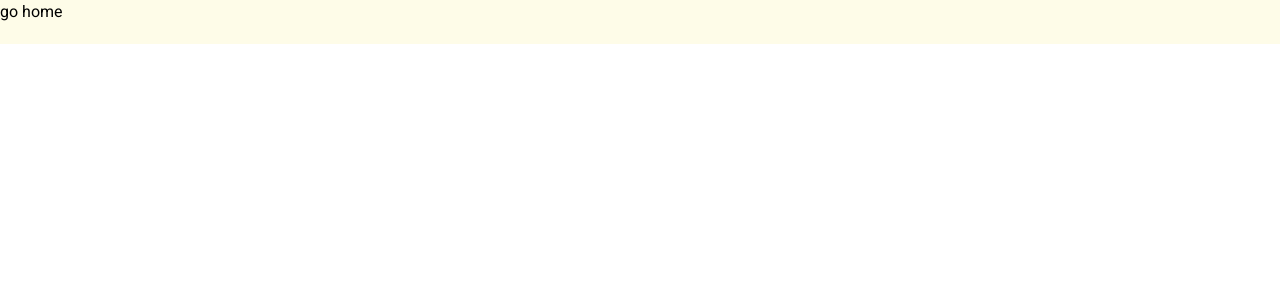
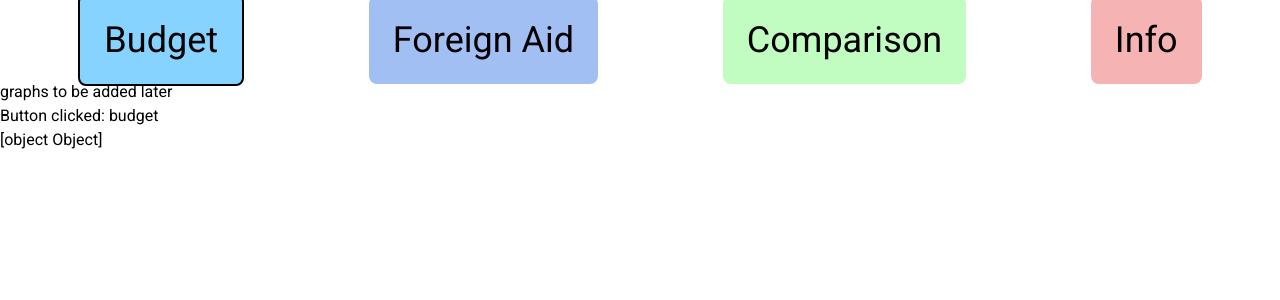
Before and after one commit to jmetzg11/portfolio_frontend, a SvelteKit app: page /budget in a window 1280 px wide. Shown: the top 300 px of the page. Built offline with nearby package versions, Linux system fonts and the light colour scheme; no server answers.

Commit message:
apis running

```diff
--- /dev/null
+++ b/src/components/budget/Header.svelte
@@ -0,0 +1,45 @@
+<script lang="ts">
+  import { activeBudgetButton } from '../../stores/budgetStore';
+  import { getData } from '../../routes/budget/helpers';
+
+  const setActive = (button: string) => {
+    activeBudgetButton.set(button);
+    getData(button);
+    console.log('i was called');
+  };
+</script>
+
+<header class="flex items-center justify-around h-[10vh] p-4">
+  <button
+    class="text-4xl p-6 mx-2 rounded-lg"
+    class:active={$activeBudgetButton === 'budget'}
+    on:click={() => setActive('budget')}
+    style="background-color: rgba(56, 182, 255, 0.6)">Budget</button
+  >
+  <button
+    class="text-4xl p-6 mx-2 rounded-lg"
+    class:active={$activeBudgetButton === 'foreignAid'}
+    on:click={() => setActive('foreignAid')}
+    style="background-color: rgba(100, 149, 237, 0.6)">Foreign Aid</button
+  >
+  <button
+    class="text-4xl p-6 mx-2 rounded-lg"
+    class:active={$activeBudgetButton === 'comparison'}
+    on:click={() => setActive('comparison')}
+    style="background-color: rgba(152, 251, 152, 0.6)">Comparison</button
+  >
+  <button
+    class="text-4xl p-6 mx-2 rounded-lg"
+    class:active={$activeBudgetButton === 'info'}
+    on:click={() => setActive('info')}
+    style="background-color: rgba(240, 128, 128, 0.6)"
+  >
+    Info
+  </button>
+</header>
+
+<style>
+  .active {
+    border: 2px solid black;
+  }
+</style>
--- a/src/components/budget/Main.svelte
+++ /dev/null
@@ -1,13 +0,0 @@
-<script>
-  import { goto } from '$app/navigation';
-
-  const goHome = () => {
-    goto('/');
-  };
-</script>
-
-<main class="bg-slate-950 relative">
-  <div class="bg-yellow-50 w-full h-11">
-    <button on:click={goHome}>go home</button>
-  </div>
-</main>
--- a/src/routes/+layout.svelte
+++ b/src/routes/+layout.svelte
@@ -19,7 +19,6 @@
 
   function updateBodyClassAndPrticles() {
     if (typeof window !== 'undefined') {
-      console.log('i was called');
       let bodyClass = currentPath === '/' ? 'bg-slate-950 text-white relative' : '';
       document.body.className = bodyClass;
       if (profilePage) {
--- a/src/routes/budget/+layout.svelte
+++ b/src/routes/budget/+layout.svelte
@@ -1,7 +1,6 @@
 <script lang="ts">
-  import '../../app.css';
+  import Header from '../../components/budget/Header.svelte';
 </script>
 
-<div class="relative w-full h-11 bg-purple-400">
-  <slot />
-</div>
+<Header />
+<slot />
--- a/src/routes/budget/+page.svelte
+++ b/src/routes/budget/+page.svelte
@@ -1,5 +1,14 @@
-<script>
-  import BudgetMain from '../../components/budget/Main.svelte';
+<script lang="ts">
+  import { onDestroy, onMount } from 'svelte';
+  import { activeBudgetButton, data } from '../../stores/budgetStore';
+  import { get } from 'svelte/store';
+  import { getData } from './helpers';
+
+  onMount(() => {
+    getData(get(activeBudgetButton));
+  });
 </script>
 
-<BudgetMain />
+<div>graphs to be added later</div>
+<div>Button clicked: {$activeBudgetButton}</div>
+<div>{data}</div>
--- /dev/null
+++ b/src/routes/budget/helpers.ts
@@ -0,0 +1,30 @@
+export const getData = async (endpoint: string) => {
+  const url = `${import.meta.env.VITE_API}/${endpoint}`;
+  try {
+    let response;
+    if (['budget', 'comparison', 'info'].includes(endpoint)) {
+      console.log('get request: ', url);
+      response = await fetch(url, {
+        method: 'GET',
+        headers: {
+          'content-Type': 'application/json',
+        },
+      });
+    } else {
+      console.log('post request', url);
+      response = await fetch(url, {
+        method: 'POST',
+        headers: {
+          'content-Type': 'application/json',
+        },
+        body: JSON.stringify({ key: 'some body data' }),
+      });
+    }
+
+    const data = await response.json();
+    console.log(data);
+  } catch (err) {
+    console.error('Failed to get budget data', err);
+    return 'error';
+  }
+};
--- /dev/null
+++ b/src/stores/budgetStore.ts
@@ -0,0 +1,7 @@
+import {writable} from 'svelte/store'
+
+export const activeBudgetButton = writable<string>('budget');
+
+export const budgetAPIPayload = writable<object>({'start': '2024-01-01'})
+
+export const data = writable<object>({'data': 'no data'})
--- a/vite.config.ts
+++ b/vite.config.ts
@@ -6,5 +6,8 @@ export default defineConfig({
 	server: {
 		host: true,
 		port: 5173
+	},
+	define:{
+		'process.env': process.env
 	}
 });
```
Also changed, not shown: 1 other file (tests, documents, lock files or other folders).
